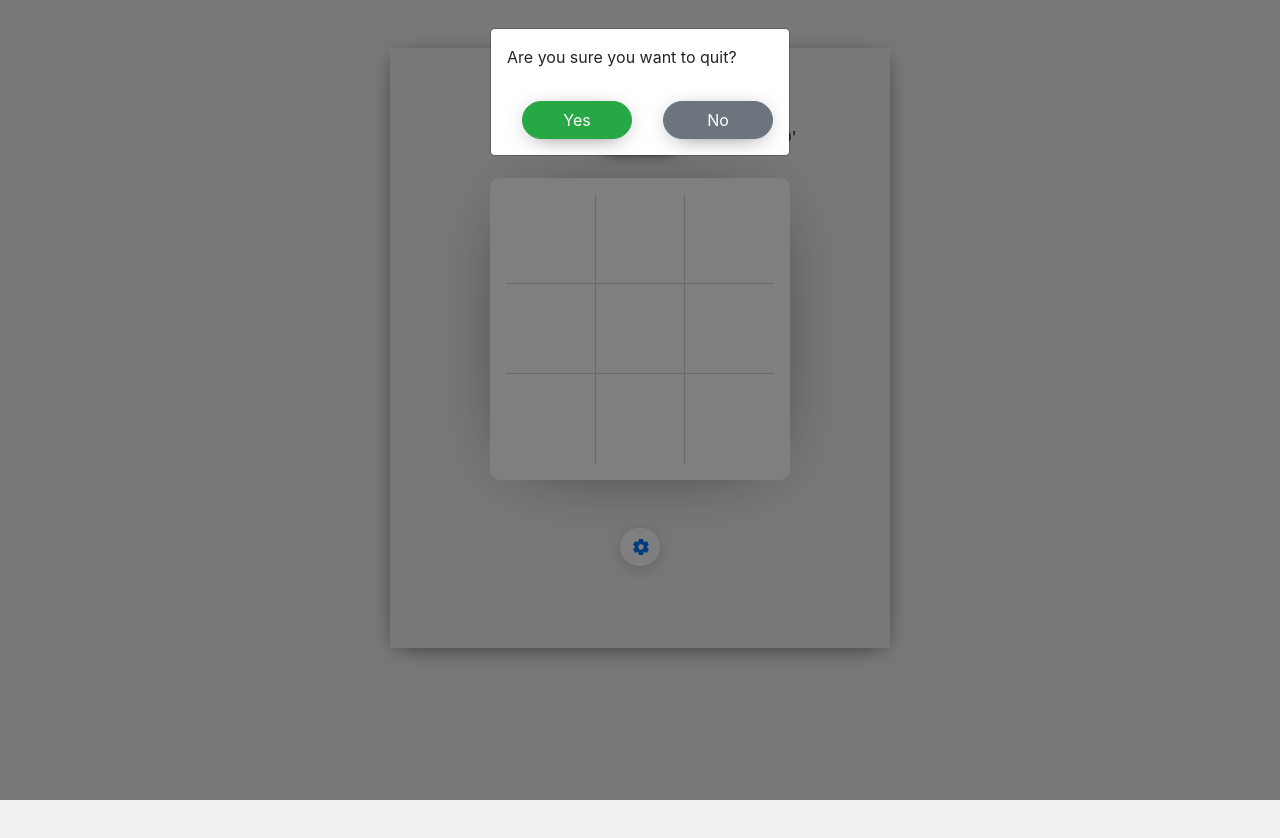
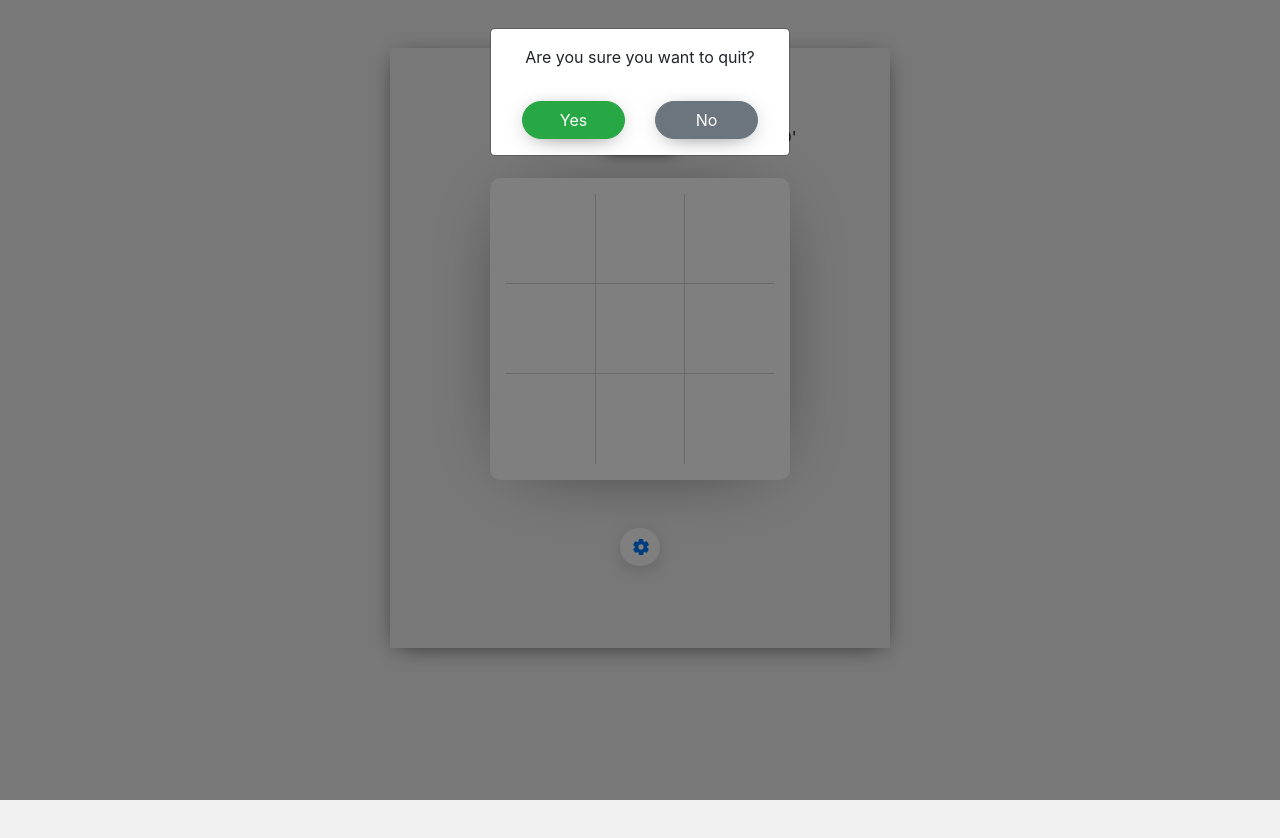
Before and after one commit to abhinandshetty/tictactoe, a React (Create React App) app: page /gameplay in a window 1280 px wide. Both pictures are taken after a click on the button 640 px from the left and 547 px from the top of the page. Shown: the top 838 px of the page. Built offline with nearby package versions, Linux system fonts and the light colour scheme.

Commit message:
changed modal ui

```diff
--- a/src/App.css
+++ b/src/App.css
@@ -179,10 +179,12 @@
   border-top: none !important;
 }
 
-
 .modal-btn {
     border-radius: 20px !important;
-    width: 110px;
+}
+
+.modal-body {
+    text-align: center;
 }
 
 @media screen and (max-width: 500px) {
--- a/src/components/CustomModal.jsx
+++ b/src/components/CustomModal.jsx
@@ -10,14 +10,15 @@ function CustomModal({show, handleClose, children}) {
         <Modal.Footer>
           <Row className="w-100">
             <Col>
-            <Button className="modal-btn btn-shadow" variant="success" onClick={() => handleClose(true)}>
+            <Button className="modal-btn btn-shadow w-100" variant="success" onClick={() => handleClose(true)}>
             Yes
           </Button>
             </Col>
-            <Button className="modal-btn btn-shadow" variant="secondary" onClick={() => handleClose(false)}>
+
+            <Col>
+            <Button className="modal-btn btn-shadow w-100" variant="secondary" onClick={() => handleClose(false)}>
             No
           </Button>
-            <Col>
             </Col>
           </Row>
 
```
